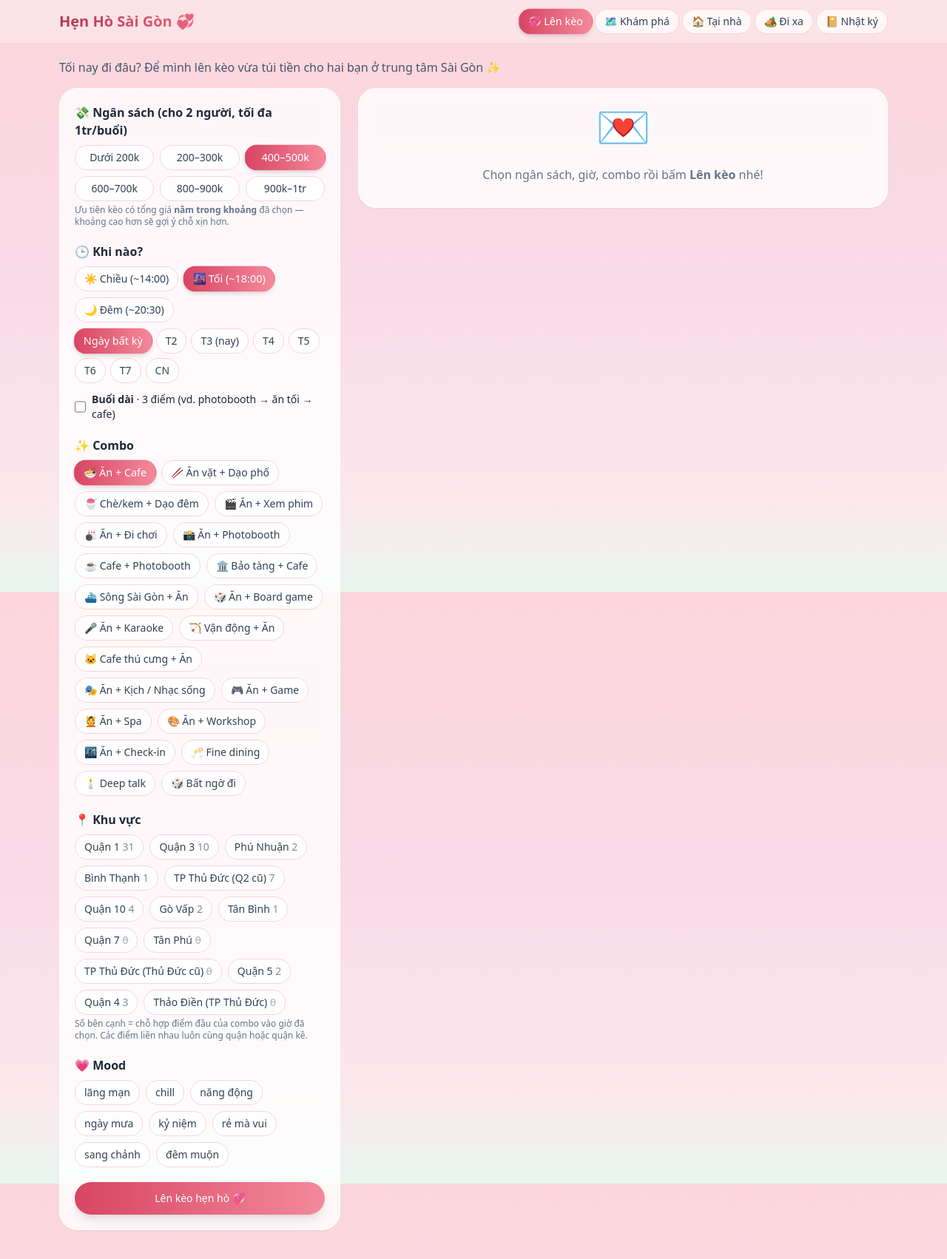
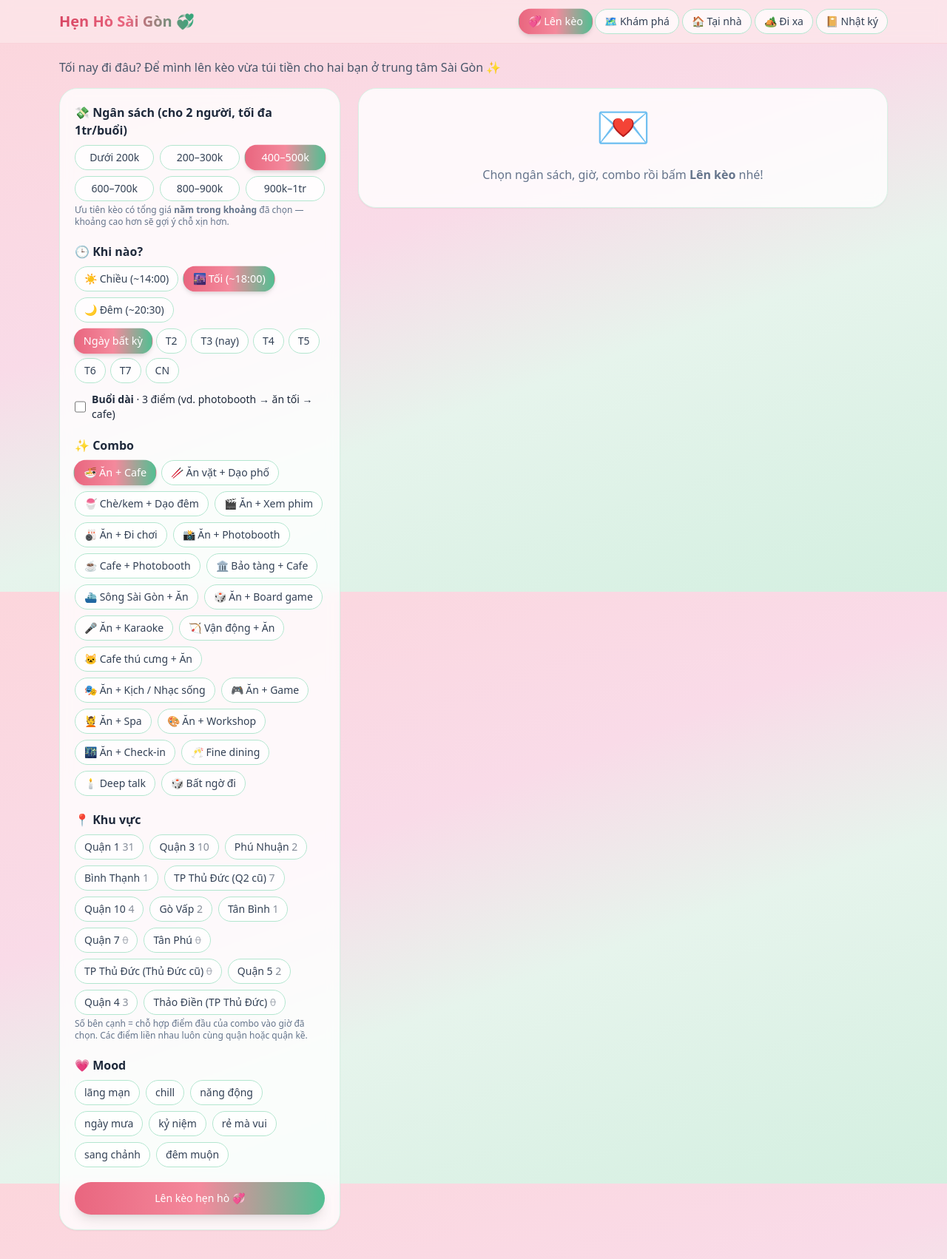
Before and after one commit to side-practice/dating-plan, a React (Vite) app: page / in a window 1280 px wide. Shown: the top 1702 px of the page at 74% size. Built offline with nearby package versions, Linux system fonts and the light colour scheme.

Commit message:
feat(ui): rebalance theme to 60/40 pink and mint green

```diff
--- a/src/App.tsx
+++ b/src/App.tsx
@@ -63,7 +63,7 @@ function ItemCard({ it, f }: { it: Item; f: Favs }) {
   return <div className="card p-3 flex flex-col gap-2 animate-pop">
     <Thumb it={it} />
     <div className="flex items-start justify-between gap-2"><h3 className="font-bold leading-snug">{it.name}</h3><Heart it={it} f={f} /></div>
-    <div className="flex flex-wrap gap-1 text-[11px]"><span className="px-2 py-0.5 rounded-full bg-blush-100 text-blush-700">{it.category}</span>
+    <div className="flex flex-wrap gap-1 text-[11px]"><span className="px-2 py-0.5 rounded-full bg-mint-100 text-mint-700">{it.category}</span>
       {it.area && <span className="px-2 py-0.5 rounded-full bg-slate-100">{it.area}</span>}<Badges it={it} /></div>
     {it.type !== 'idea' && <Stars it={it} />}
     {it.address && <div className="text-xs text-slate-500">📍 {it.address}</div>}
@@ -84,7 +84,7 @@ function PlanCard({ pl, title, budget, min, f, onSwap, actions, delay = 0 }: { p
   const t = total(pl); const tier = budget ? tierOf(pl.slots.map(s => s.item), budget) : null
   return <div className="card p-4 sm:p-5 animate-pop" style={{ animationDelay: `${delay}ms` }}>
     <div className="flex flex-wrap items-center justify-between gap-2 mb-3">
-      <h3 className="font-extrabold text-lg bg-gradient-to-r from-blush-700 to-blush-500 bg-clip-text text-transparent">{title}</h3>
+      <h3 className="font-extrabold text-lg bg-gradient-to-r from-blush-600 to-mint-600 bg-clip-text text-transparent">{title}</h3>
       {tier != null && <span className={`text-[11px] font-semibold px-2.5 py-1 rounded-full ${tierCls[tier]}`}>{TIER_LABEL[tier]}</span>}</div>
     <div className="text-sm mb-3">💸 Ước tính: <b className={tier === 3 ? 'text-blush-600' : 'text-mint-700'}>{t.unknown === t.slots ? 'chưa rõ giá' : fmtRange(t.lo, t.hi)}</b>{t.unknown > 0 && t.unknown < t.slots && <span className="text-amber-700"> + {t.unknown} chỗ chưa rõ giá</span>}{budget ? <span className="text-slate-500"> / ngân sách {min != null ? rangeOf(budget, min).label : fmt(budget)}</span> : null}{budget && min != null && t.unknown === 0 && t.hi < min ? <span className="text-slate-500"> · rẻ hơn khoảng đã chọn</span> : null}</div>
     <ol className="relative border-l-2 border-dashed border-blush-300 ml-2 space-y-4">
@@ -99,7 +99,7 @@ function PlanCard({ pl, title, budget, min, f, onSwap, actions, delay = 0 }: { p
             <Stars it={s.item} />
             <div className="text-xs"><Price it={s.item} /></div>
             {s.item.opening_hours && <div className="text-xs text-slate-500">🕒 {s.item.opening_hours}</div>}
-            <div className="flex flex-wrap gap-2 items-center">{onSwap && <button onClick={() => onSwap(si)} className="btn bg-blush-100 text-blush-700 !px-3 !py-1 text-xs">🔄 Đổi gợi ý</button>}<Links it={s.item} /></div></div></div>
+            <div className="flex flex-wrap gap-2 items-center">{onSwap && <button onClick={() => onSwap(si)} className="btn bg-mint-100 text-mint-700 !px-3 !py-1 text-xs">🔄 Đổi gợi ý</button>}<Links it={s.item} /></div></div></div>
       </li>)}</ol>
     {actions && <div className="flex flex-wrap gap-2 mt-4 pt-3 border-t border-blush-100">{actions}</div>}
   </div>
@@ -107,7 +107,7 @@ function PlanCard({ pl, title, budget, min, f, onSwap, actions, delay = 0 }: { p
 function PlanActions({ pl, meta, diary, toast }: { pl: Plan; meta: Meta; diary: Diary; toast: (m: string) => void }) {
   const saved = diary.has(pl)
   return <>
-    <button className="btn bg-gradient-to-r from-blush-600 to-blush-400 text-white" onClick={async () => { const r = await sharePlan(pl, meta); toast(r === 'copied' ? '📋 Đã chép kèo + link, dán gửi người ấy nhé!' : r === 'shared' ? '💌 Đã chia sẻ' : 'Không chia sẻ được 😢') }}>📤 Chia sẻ</button>
+    <button className="btn bg-gradient-to-r from-blush-500 via-blush-400 to-mint-400 text-white" onClick={async () => { const r = await sharePlan(pl, meta); toast(r === 'copied' ? '📋 Đã chép kèo + link, dán gửi người ấy nhé!' : r === 'shared' ? '💌 Đã chia sẻ' : 'Không chia sẻ được 😢') }}>📤 Chia sẻ</button>
     <button disabled={saved} className={`btn ${saved ? 'bg-mint-100 text-mint-700' : 'bg-mint-100 text-mint-700'}`} onClick={() => { diary.add(pl, meta); toast('📔 Đã lưu kèo vào Nhật ký') }}>{saved ? '✓ Đã lưu' : '📌 Lưu kèo'}</button></>
 }
 
@@ -155,14 +155,14 @@ function Planner({ f, diary, toast }: { f: Favs; diary: Diary; toast: (m: string
         <p className="text-xs text-slate-500 mt-1">Số bên cạnh = chỗ hợp điểm đầu của combo vào giờ đã chọn. Các điểm liền nhau luôn cùng quận hoặc quận kề.</p></div>
       <div><h2 className="font-bold mb-2">💗 Mood</h2>
         <div className="flex flex-wrap gap-2">{MOODS.map(m => <Chip key={m} on={p.moods.includes(m)} onClick={() => setP({ ...p, moods: tog(p.moods, m) })}>{m}</Chip>)}</div></div>
-      <button onClick={() => run(p)} className="btn w-full !py-3 text-base text-white bg-gradient-to-r from-blush-600 to-blush-400 shadow-lg hover:shadow-blush-300/50">Lên kèo hẹn hò 💞</button>
+      <button onClick={() => run(p)} className="btn w-full !py-3 text-base text-white bg-gradient-to-r from-blush-500 via-blush-400 to-mint-400 shadow-lg hover:shadow-blush-300/50">Lên kèo hẹn hò 💞</button>
     </section>
     <section className="space-y-4" id="results">
       {!res && <div className="card p-8 text-center text-slate-500"><div className="text-6xl mb-3 animate-bounce">💌</div>Chọn ngân sách, giờ, combo rồi bấm <b>Lên kèo</b> nhé!</div>}
       {res && res.empty && <div className="card p-5 space-y-3 border-amber-200 animate-pop" data-testid="empty">
         <div className="text-3xl">🧭</div>
         <p><b>{res.empty.district.join(', ')}</b> hiện chỉ có <b>{res.empty.count}</b> địa điểm phù hợp cho chặng “{res.empty.slot}” vào giờ này, nên chưa ghép được kèo.</p>
-        {res.empty.neighbourCount > res.empty.count && <button className="btn bg-gradient-to-r from-blush-600 to-blush-400 text-white" onClick={() => run({ ...res.p, districts: res.empty!.neighbours })}>🗺️ Mở rộng sang quận lân cận ({res.empty.neighbourCount} chỗ)</button>}
+        {res.empty.neighbourCount > res.empty.count && <button className="btn bg-gradient-to-r from-blush-500 via-blush-400 to-mint-400 text-white" onClick={() => run({ ...res.p, districts: res.empty!.neighbours })}>🗺️ Mở rộng sang quận lân cận ({res.empty.neighbourCount} chỗ)</button>}
         <button className="btn bg-slate-100 ml-2" onClick={() => run({ ...res.p, districts: [] })}>Mọi khu trung tâm</button></div>}
       {res && !res.plans.length && !res.empty && <div className="card p-5 space-y-2" data-testid="empty"><div className="text-3xl">🌙</div><p>Giờ này hầu hết chỗ cho combo này đã đóng cửa hoặc chưa mở. Thử buổi khác nhé!</p>
         <div className="flex flex-wrap gap-2">{PARTS.filter(x => x.id !== res.p.part).map(x => <button key={x.id} className="btn bg-mint-100 text-mint-700" onClick={() => run({ ...res.p, part: x.id })}>{x.label}</button>)}</div></div>}
@@ -201,7 +201,7 @@ function DiaryEntry({ e, diary, f, toast }: { e: Entry; diary: Diary; f: Favs; t
       <label className="w-24 h-24 rounded-xl border-2 border-dashed border-blush-200 grid place-items-center text-xs text-blush-500 cursor-pointer text-center">{busy ? 'Đang lưu…' : <>📷<br />Thêm ảnh</>}
         <input type="file" accept="image/*" multiple className="hidden" onChange={async x => { const fs = [...(x.target.files ?? [])]; if (!fs.length) return; setBusy(true); try { const ks = await Promise.all(fs.slice(0, 6).map(addPhoto)); diary.update(e.id, { photos: [...e.photos, ...ks] }) } catch { toast('Không lưu được ảnh 😢') } setBusy(false); x.target.value = '' }} /></label></div>
     <div className="flex flex-wrap gap-2 text-xs"><button className="btn bg-slate-100 !py-1" onClick={() => setOpen(!open)}>{open ? 'Thu gọn' : 'Xem chi tiết'}</button>
-      <button className="btn bg-blush-100 text-blush-700 !py-1" onClick={async () => { const r = await sharePlan(pl, { combo: e.combo, budget: e.budget, min: e.min, date: e.date }); if (r === 'copied') toast('📋 Đã chép kèo + link') }}>📤 Chia sẻ</button>
+      <button className="btn bg-mint-100 text-mint-700 !py-1" onClick={async () => { const r = await sharePlan(pl, { combo: e.combo, budget: e.budget, min: e.min, date: e.date }); if (r === 'copied') toast('📋 Đã chép kèo + link') }}>📤 Chia sẻ</button>
       <button className="btn bg-blush-50 text-blush-600 !py-1 ml-auto" onClick={() => { if (confirm('Xoá kèo này khỏi nhật ký?')) diary.remove(e.id) }}>Xoá</button></div>
     {open && <PlanCard pl={relink(pl)} title="Chi tiết kèo" budget={e.budget} min={e.min} f={f} />}
   </div>
@@ -233,7 +233,7 @@ function AtHome({ f }: { f: Favs }) {
       <div className="flex flex-wrap gap-2">{moodsAvail.map(m => <Chip key={m} on={moods.includes(m)} onClick={() => setMoods(tog(moods, m))}>#{m} <span className="opacity-50">{all.filter(i => i.mood_tags.includes(m)).length}</span></Chip>)}</div>
       {hasCost ? <div className="flex flex-wrap gap-2">{COST.map(([id, l]) => <Chip key={id} on={cost === id} onClick={() => setCost(cost === id ? '' : id)}>{l}</Chip>)}</div>
         : <p className="text-xs text-slate-500">Các ý tưởng tại nhà chưa có dữ liệu chi phí nên chỉ lọc theo mood (đa số gần như miễn phí).</p>}
-      <button className="btn w-full sm:w-auto text-white bg-gradient-to-r from-blush-600 to-blush-400" onClick={() => { const src = list.length ? list : all; let x = src[Math.floor(Math.random() * src.length)]; if (src.length > 1) while (x === pick) x = src[Math.floor(Math.random() * src.length)]; setPick(x) }}>🎲 Gợi ý ngẫu nhiên</button></div>
+      <button className="btn w-full sm:w-auto text-white bg-gradient-to-r from-blush-500 via-blush-400 to-mint-400" onClick={() => { const src = list.length ? list : all; let x = src[Math.floor(Math.random() * src.length)]; if (src.length > 1) while (x === pick) x = src[Math.floor(Math.random() * src.length)]; setPick(x) }}>🎲 Gợi ý ngẫu nhiên</button></div>
     {pick && <div className="card p-4 ring-2 ring-blush-300 animate-pop"><div className="text-xs font-bold text-blush-600 mb-2">✨ Tối nay thử cái này nha</div><div className="max-w-sm"><ItemCard it={pick} f={f} /></div></div>}
     <p className="text-sm text-slate-500">{list.length} ý tưởng</p>
     <div className="grid sm:grid-cols-2 lg:grid-cols-3 gap-4">{list.map(i => <ItemCard key={i.id} it={i} f={f} />)}</div>
@@ -285,7 +285,7 @@ export default function App() {
   return <div className="pb-24 sm:pb-8">
     <header className="sticky top-0 z-20 backdrop-blur bg-blush-100/70 border-b border-blush-200">
       <div className="max-w-6xl mx-auto px-4 py-3 flex items-center justify-between gap-4">
-        <h1 className="font-black text-xl bg-gradient-to-r from-blush-700 to-blush-500 bg-clip-text text-transparent">Hẹn Hò Sài Gòn 💞</h1>
+        <h1 className="font-black text-xl bg-gradient-to-r from-blush-600 via-blush-500 to-mint-500 bg-clip-text text-transparent">Hẹn Hò Sài Gòn 💞</h1>
         <nav className="hidden sm:flex gap-1">{TABS.map(([id, e, l]) => <Chip key={id} on={tab === id} onClick={() => go(id)}>{e} {l}{id === 'mine' && diary.list.length ? ` (${diary.list.length})` : ''}</Chip>)}</nav>
       </div></header>
     <main className="max-w-6xl mx-auto px-4 py-5">
@@ -297,7 +297,7 @@ export default function App() {
       {tab === 'mine' && <Mine f={f} diary={diary} toast={show} />}
     </main>
     <Toast msg={msg} />
-    <nav className="sm:hidden fixed bottom-0 inset-x-0 z-20 bg-white/85 backdrop-blur border-t border-blush-100 grid grid-cols-5 pb-[env(safe-area-inset-bottom)]">
-      {TABS.map(([id, e, l]) => <button key={id} onClick={() => go(id)} className={`py-2 flex flex-col items-center text-[11px] transition ${tab === id ? 'text-blush-600 font-bold' : 'text-slate-500'}`}><span className={`text-xl transition ${tab === id ? 'scale-125' : ''}`}>{e}</span>{l}</button>)}
+    <nav className="sm:hidden fixed bottom-0 inset-x-0 z-20 bg-mint-50/90 backdrop-blur border-t border-mint-200 grid grid-cols-5 pb-[env(safe-area-inset-bottom)]">
+      {TABS.map(([id, e, l]) => <button key={id} onClick={() => go(id)} className={`py-2 flex flex-col items-center text-[11px] transition ${tab === id ? 'text-mint-700 font-bold' : 'text-slate-500'}`}><span className={`text-xl transition ${tab === id ? 'scale-125' : ''}`}>{e}</span>{l}</button>)}
     </nav></div>
 }
--- a/src/index.css
+++ b/src/index.css
@@ -1,7 +1,7 @@
 @tailwind base; @tailwind components; @tailwind utilities;
-body { @apply min-h-screen text-slate-800 antialiased; background: linear-gradient(180deg,#fcd6dc 0%,#f9dbe8 50%,#fbe7ec 85%,#e8f6ef 100%) fixed; }
+body { @apply min-h-screen text-slate-800 antialiased; background: linear-gradient(160deg,#fcd6dc 0%,#f9dbe8 40%,#e6f4ec 62%,#d3efe0 100%) fixed; }
 .chip { @apply px-3 py-1.5 rounded-full text-sm border transition-all duration-200 select-none; }
-.chip-on { @apply bg-gradient-to-r from-blush-600 to-blush-400 text-white border-transparent shadow-md scale-[1.03]; }
-.chip-off { @apply bg-white/70 border-blush-200 text-slate-700 hover:bg-blush-50 hover:border-mint-300; }
-.card { @apply bg-white/80 backdrop-blur rounded-3xl shadow-sm border border-white; }
+.chip-on { @apply bg-gradient-to-r from-blush-500 via-blush-400 to-mint-400 text-white border-transparent shadow-md scale-[1.03]; }
+.chip-off { @apply bg-white/70 border-mint-200 text-slate-700 hover:bg-mint-50 hover:border-mint-400; }
+.card { @apply bg-white/80 backdrop-blur rounded-3xl shadow-sm border border-mint-100; }
 .btn { @apply rounded-full px-4 py-2 text-sm font-medium transition active:scale-95; }
```
